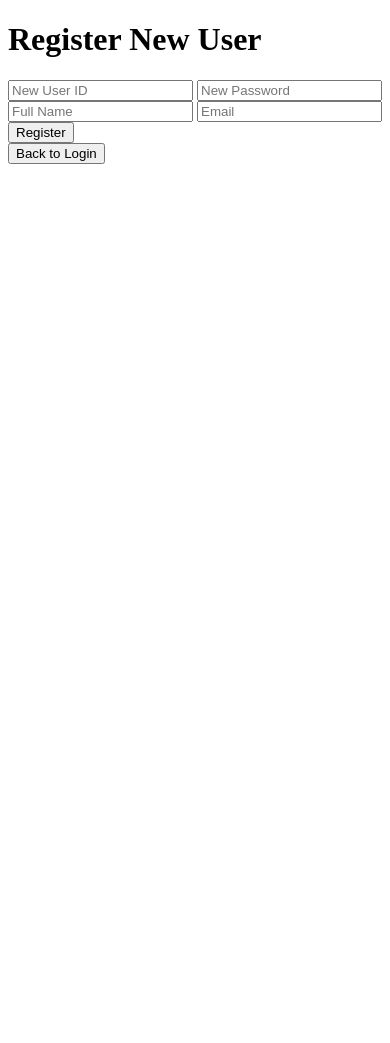
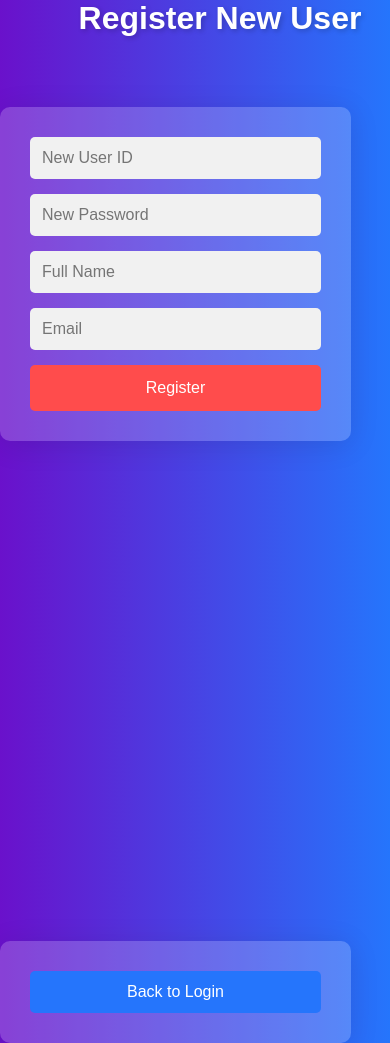
Before and after one commit to Induru-dev/ip-url-to-txt, a PHP site: page /register.php in a window 390 px wide. Before the commit the page ends 164 px from the top, so only its background shows below. Run offline with PHP 8.4, Linux system fonts and the light colour scheme; a user stored in the database is signed in.

Commit message:
css part in register form

```diff
--- a/register.php
+++ b/register.php
@@ -37,6 +37,131 @@ if ($_SERVER["REQUEST_METHOD"] == "POST") {
     <title>Register New User</title>
 </head>
 <body>
+
+    <style>
+                /* General reset */
+        * {
+            margin: 0;
+            padding: 0;
+            box-sizing: border-box;
+        }
+
+        /* Body styling */
+        body {
+            font-family: 'Arial', sans-serif;
+            background: linear-gradient(to right, #6a11cb, #2575fc); /* Gradient background */
+
+            justify-content: center;
+            align-items: center;
+            height: 100vh;
+            color: white;
+            text-align: center;
+        }
+
+        /* Container for the form */
+        form {
+            background-color: rgba(255, 255, 255, 0.2); /* Semi-transparent white background */
+            border-radius: 10px;
+            padding: 40px;
+            width: 100%;
+            max-width: 400px;
+            box-shadow: 0 4px 30px rgba(0, 0, 0, 0.1); /* Subtle shadow */
+        }
+
+        /* Heading styling */
+        h1 {
+            font-size: 2.5rem;
+            margin-bottom: 70px;
+            margin-left: 50px;
+            text-shadow: 2px 2px 5px rgba(0, 0, 0, 0.2); /* Text shadow */
+        }
+
+        /* Input fields styling */
+        input {
+            width: 100%;
+            padding: 12px;
+            margin-bottom: 15px;
+            border: none;
+            border-radius: 5px;
+            font-size: 1rem;
+            background-color: #f1f1f1;
+            color: #333;
+            transition: all 0.3s ease;
+        }
+
+        /* Input focus effect */
+        input:focus {
+            outline: none;
+            background-color: #e1e1e1;
+            box-shadow: 0 0 10px rgba(38, 194, 129, 0.5); /* Green focus glow */
+        }
+
+        /* Submit button styling */
+        button {
+            width: 100%;
+            padding: 14px;
+            background-color: #FF4C4C; /* Red background */
+            color: white;
+            border: none;
+            border-radius: 5px;
+            font-size: 1.2rem;
+            cursor: pointer;
+            transition: all 0.3s ease;
+        }
+
+        /* Button hover effect */
+        button:hover {
+            background-color: #FF1F1F;
+            transform: scale(1.05);
+        }
+
+        /* Message styling (successful or error) */
+        .message {
+            color: #38C172;
+            font-weight: bold;
+            margin-top: 10px;
+        }
+
+        .error {
+            color: #FF6347;
+            font-weight: bold;
+            margin-top: 10px;
+        }
+
+        /* Back to login button styling */
+        form[action="index.php"] {
+            margin-top: 500px;
+
+        }
+
+        form[action="index.php"] button {
+            background-color: #2575fc; /* Blue background */
+            font-size: 1rem;
+            padding: 12px;
+
+        }
+
+        form[action="index.php"] button:hover {
+            background-color: #3c8ce7;
+        }
+
+        /* Responsive design */
+        @media (max-width: 600px) {
+            h1 {
+                font-size: 2rem;
+            }
+
+            form {
+                padding: 30px;
+                width: 90%;
+            }
+
+            input, button {
+                font-size: 1rem;
+            }
+        }
+
+    </style>
     <h1>Register New User</h1>
     <form method="post">
         <input type="text" name="user_id" placeholder="New User ID" required>
```
Also changed, not shown: main.php (+25 -6 lines).
